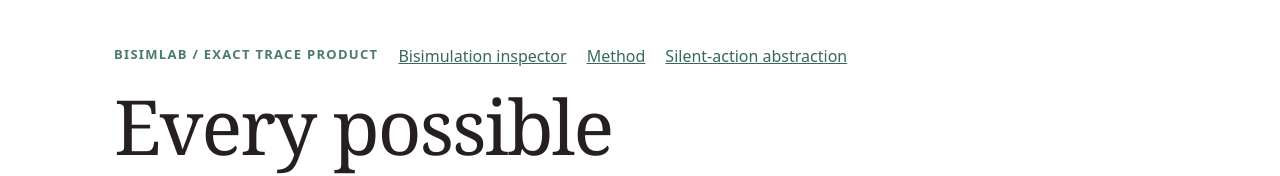
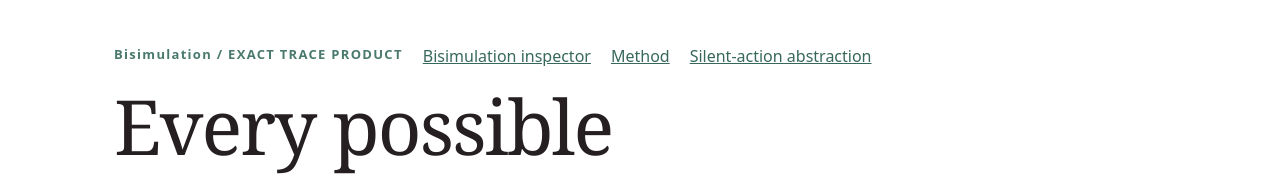
Before and after one commit to midya8/bisimlab, a website: page docs/traces.html in a window 1280 px wide. Shown: the top 176 px of the page. Drawn offline with Linux system fonts and the light colour scheme.

Commit message:
Update HTML structure and content in traces.html

```diff
--- a/docs/traces.html
+++ b/docs/traces.html
@@ -1,5 +1,5 @@
-<!doctype html><html lang="en"><head><meta charset="utf-8"><meta name="viewport" content="width=device-width,initial-scale=1"><meta name="description" content="Exact finite trace-language comparison: inspect every reachable subset pair, action successor, BFS layer and shortest witness."><title>BisimLab | Every possible next set</title><link rel="stylesheet" href="style.css"></head><body><main>
-<header><nav><span class="eyebrow">BISIMLAB / EXACT TRACE PRODUCT</span><a href="./">Bisimulation inspector</a><a href="https://github.com/midya8/bisimulation/blob/main/TRACES.md">Method</a><a href="silent.html">Silent-action abstraction</a></nav><h1>Every possible<br>next set.</h1><p class="lead">Don't sample a few paths. Build the complete reachable product of two agents' possible state sets, then inspect why a finite action word is possible on only one side.</p><p>Finite trace languages, not branching equivalence. All labels visible; no model, API or depth cutoff.</p><div class="stats" id="stats"></div></header>
+<!doctype html><html lang="en"><head><meta charset="utf-8"><meta name="viewport" content="width=device-width,initial-scale=1"><meta name="description" content="Exact finite trace-language comparison: inspect every reachable subset pair, action successor, BFS layer and shortest witness."><title>Bisimulation | Every possible next set</title><link rel="stylesheet" href="style.css"></head><body><main>
+<header><nav><span class="eyebrow">Bisimulation / EXACT TRACE PRODUCT</span><a href="./">Bisimulation inspector</a><a href="https://github.com/midya8/bisimulation/blob/main/TRACES.md">Method</a><a href="silent.html">Silent-action abstraction</a></nav><h1>Every possible<br>next set.</h1><p class="lead">Don't sample a few paths. Build the complete reachable product of two agents' possible state sets, then inspect why a finite action word is possible on only one side.</p><p>Finite trace languages, not branching equivalence. All labels visible; no model, API or depth cutoff.</p><div class="stats" id="stats"></div></header>
 <section><h2>1. Select a state pair</h2><div class="grid"><div><label for="control">Control system</label><select id="control"></select><p id="why"></p><div class="note">A word is possible if its reachable state set is nonempty. Every original state allows the empty word. No accepting states or final-state labels are inferred from names.</div></div><div><label for="input">Editable system and pair JSON</label><textarea id="input" spellcheck="false"></textarea><div class="buttons"><button class="primary" id="run">Analyze product</button><button id="download">Export report</button></div><p id="status" role="status"></p></div></div></section>
 <div id="results"><section><h2>2. Read the language verdict</h2><p id="verdict" class="lead"></p><div id="witness" class="note"></div><p>Traversal continues after the first mismatch. Every reachable successor is included, even when both sides have already reached the empty set.</p></section>
 <section><h2>3. Inspect a reachable subset pair</h2><p>Each product node stands for two state sets after the same word. Same-labelled nondeterministic transitions are unioned, not counted. The same subset pair is stored once.</p><label for="node">Reachable product node</label><select id="node"></select><div class="grid"><div class="panel"><h3>Node and provenance</h3><div id="node-view"></div></div><div class="panel"><h3>Every action successor</h3><div id="successors"></div></div></div></section>
```
